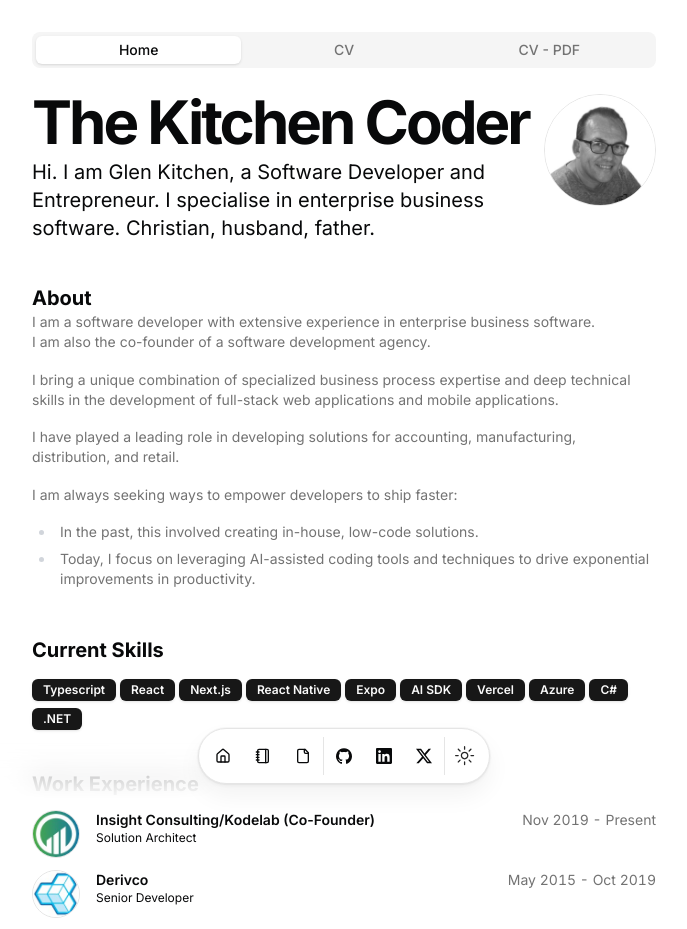
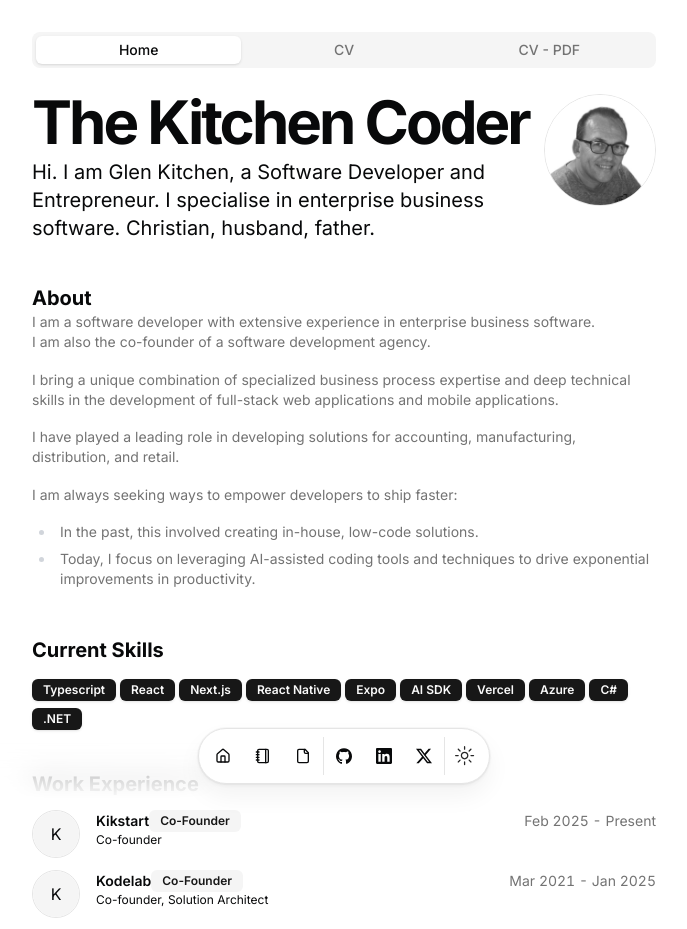
Before and after one commit to glenkitchen/kitchen-coder, a Next.js app: page / in a window 1280 px wide. Shown: the top 929 px of the page, without its empty margins (296-983 px from the left). Built offline with nearby package versions, Linux system fonts and the light colour scheme.

Commit message:
update work experience

```diff
--- a/src/data/config.tsx
+++ b/src/data/config.tsx
@@ -75,9 +75,29 @@ I am always seeking ways to empower developers to ship faster:
   },
   work: [
     {
-      company: "Insight Consulting/Kodelab (Co-Founder)",
+      company: "Kikstart",
       href: "https://insightconsulting.co.za/",
-      badges: [],
+      badges: ["Co-Founder"],
+      location: "Durban, KZN, South Africa",
+      title: "Co-founder",
+      start: "Feb 2025",
+      end: "Present",
+      description: "",
+    },
+    {
+      company: "Kodelab",
+      href: "https://insightconsulting.co.za/",
+      badges: ["Co-Founder"],
+      location: "Durban, KZN, South Africa",
+      title: "Co-founder, Solution Architect",
+      start: "Mar 2021 ",
+      end: "Jan 2025",
+      description: "",
+    },
+    {
+      company: "Insight Consulting",
+      href: "https://insightconsulting.co.za/",
+      badges: [""],
       location: "Durban, KZN, South Africa",
       title: "Solution Architect",
       logoUrl: "/insight.jpg",
```
Also changed, not shown: src/app/cv/page.mdx (+24 -4 lines), 1 other file (tests, documents, lock files or other folders).
